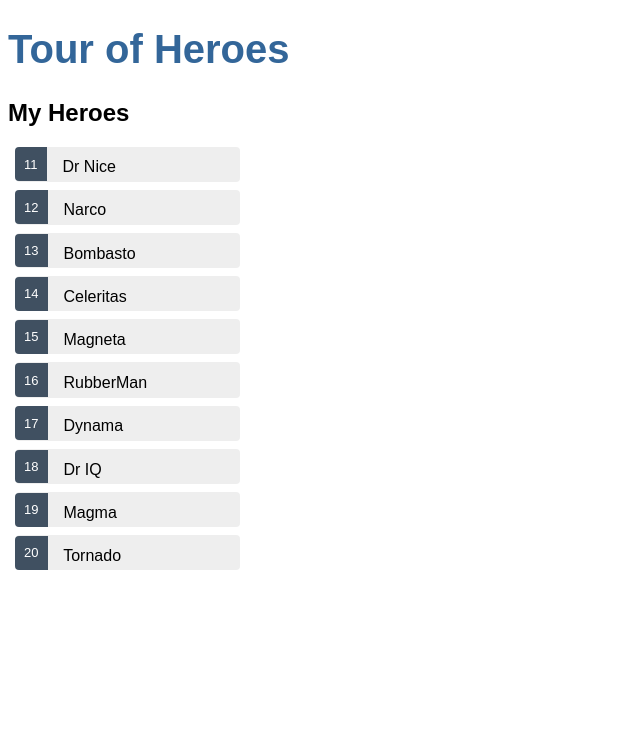
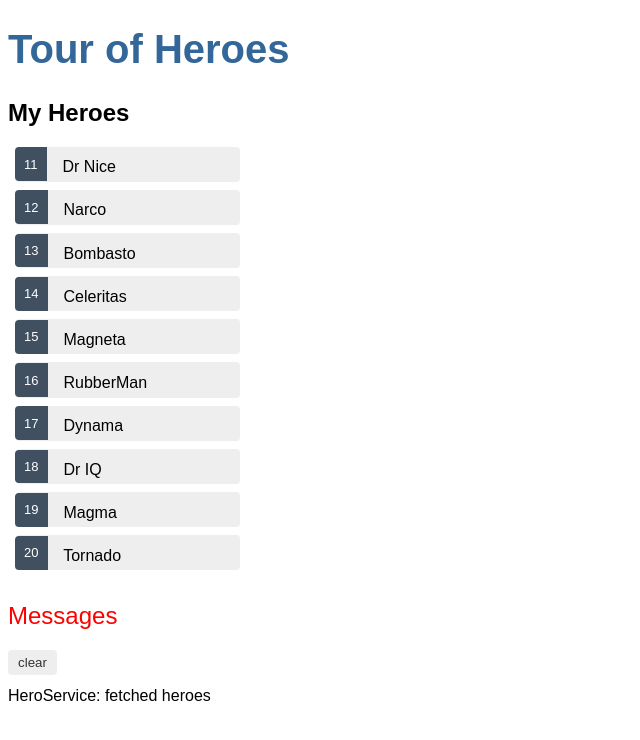
Before and after one commit to ana-db/angularTourOfHeroes, an Angular app: page / in a window 1280 px wide. Shown: the top 740 px of the page, without its empty margins (0-640 px from the left). Built offline with nearby package versions, Linux system fonts and the light colour scheme.

Commit message:
4- Servicio para gestionar los datos del héroe

```diff
--- a/src/app/app.component.html
+++ b/src/app/app.component.html
@@ -1,3 +1,5 @@
 <h1>{{title}}</h1>
 
 <app-heroes></app-heroes>
+
+<app-messages></app-messages>
--- a/src/app/app.module.ts
+++ b/src/app/app.module.ts
@@ -6,12 +6,14 @@ import { AppRoutingModule } from './app-routing.module';
 import { AppComponent } from './app.component';
 import { HeroesComponent } from './heroes/heroes.component';
 import { HeroDetailComponent } from './hero-detail/hero-detail.component';
+import { MessagesComponent } from './messages/messages.component';
 
 @NgModule({
   declarations: [
     AppComponent,
     HeroesComponent,
-    HeroDetailComponent
+    HeroDetailComponent,
+    MessagesComponent
   ],
   imports: [
     BrowserModule,
--- a/src/app/hero-detail/hero-detail.component.html
+++ b/src/app/hero-detail/hero-detail.component.html
@@ -1,6 +1,6 @@
 <!-- IF: para evitar que cuando entramos en la app se rompa porque todavía no tenemos un héroe seleccionado -->
 <div *ngIf="hero">
-    <h2>{{selectedHero.name | uppercase}} Details</h2>
+    <h2>{{hero.name | uppercase}} Details</h2>
     <div>
         <span>id: </span>{{hero.id}}
     </div>
--- /dev/null
+++ b/src/app/hero.service.ts
@@ -0,0 +1,23 @@
+import { Injectable } from '@angular/core';
+import { Hero } from './hero';
+import { HEROES } from './mock-heroes';
+import { Observable, of } from 'rxjs';
+import { MessageService } from './message.service';
+
+@Injectable({
+  providedIn: 'root'
+}) //un provider es algo que puede crear o consumir un servicio
+export class HeroService {
+
+  constructor(private messageService: MessageService) {
+    console.trace('HeroService constructor');
+  } //fin constructor
+
+
+  getHeroes(): Observable<Hero[]> {
+    // TODO: send the message _after_ fetching the heroes
+    this.messageService.add('HeroService: fetched heroes');
+    return of(HEROES);
+  } //of(HEROES) returns an Observable<Hero[]> that emits a single value, the array of mock heroes.
+
+}//fin HeroService
--- a/src/app/heroes/heroes.component.ts
+++ b/src/app/heroes/heroes.component.ts
@@ -1,6 +1,8 @@
 import { Component, OnInit } from '@angular/core';
 import { Hero } from '../hero';
-import { HEROES } from '../mock-heroes';
+//import { HEROES } from '../mock-heroes'; //sustituimos este import por HeroService
+import { HeroService } from '../hero.service';
+import { MessageService } from '../message.service';
 
 @Component({
   selector: 'app-heroes',
@@ -12,16 +14,18 @@ export class HeroesComponent implements OnInit {
   /*si declaraba la variable hero aquí y la inicializaba en el constructor, al cambiar el nombre,
   no se cambiaba a la vez en el h2 */
   //hero: Hero; //declaramos variables/objetos
+  /*
   hero: Hero = {
     id: 1,
     name: 'Windstorm'
   };
+  */
 
-  heroes = HEROES;
+  heroes: Hero[]; //heroes = HEROES; //lo sustituimos porque lo llamamos desde el servicio
   selectedHero: Hero;
 
 
-  constructor() {
+  constructor(private heroService: HeroService){//, private messageService: MessageService) { // +++++++++++++
     console.trace('HeroesComponent constructor');
 
     //incializamos:
@@ -35,11 +39,39 @@ export class HeroesComponent implements OnInit {
 
   ngOnInit(): void {
     console.trace('HeroesComponent ngOnInit');
+    this.getHeroes();
   } //fin ngOnInit
 
 
   onSelect(hero: Hero): void {
     this.selectedHero = hero;
+//    this.messageService.add(`HeroService: Selected hero id=${hero.id}`);  +++++++++++++++++++++
+  } //fin onSelect
+
+
+  //función para recuperar los héroes del servicio:
+  getHeroes(): void {
+    //nos subscribimos porque devuelve un Observable<Hero[]> :
+    this.heroService.getHeroes()
+        .subscribe(heroes => this.heroes = heroes);
   }
 
 } //fin HeroesComponent
+
+
+/* INYECTANDO EL MENSAJE EN EL CONSTRUCTOR SALE ESTE ERROR POR CONSOLA:
+Uncaught Error: Angular JIT compilation failed: '@angular/compiler' not loaded!
+  - JIT compilation is discouraged for production use-cases! Consider AOT mode instead.
+  - Did you bootstrap using '@angular/platform-browser-dynamic' or '@angular/platform-server'?
+  - Alternatively provide the compiler with 'import "@angular/compiler";' before bootstrapping.
+    at getCompilerFacade (core.js:610)
+    at Function.get (core.js:38351)
+    at getNgModuleDef (core.js:2195)
+    at assertNgModuleType (core.js:2933)
+    at compileNgModuleFactory__POST_R3__ (core.js:41373)
+    at PlatformRef.bootstrapModule (core.js:41740)
+    at Module../src/main.ts (main.ts:11)
+    at __webpack_require__ (bootstrap:79)
+    at Object.0 (main.ts:12)
+    at __webpack_require__ (bootstrap:79)
+*/
--- /dev/null
+++ b/src/app/message.service.ts
@@ -0,0 +1,22 @@
+import { Injectable } from '@angular/core';
+
+@Injectable({
+  providedIn: 'root'
+})
+export class MessageService {
+
+  messages: string[] = [];
+
+  constructor() {
+    console.trace('MessageService constructor');
+  } //fin constructor
+
+  add(message: string) {
+    this.messages.push(message);
+  }
+
+  clear() {
+    this.messages = [];
+  }
+
+}
--- /dev/null
+++ b/src/app/messages/messages.component.html
@@ -0,0 +1,15 @@
+<div *ngIf="messageService.messages.length">
+
+    <h2>Messages</h2>
+    <button class="clear"
+            (click)="messageService.clear()">clear</button>
+    <div *ngFor='let message of messageService.messages'> {{message}} </div>
+
+</div>
+
+<!--
+    This template binds directly to the component's messageService:
+    - The *ngIf only displays the messages area if there are messages to show.
+    - An *ngFor presents the list of messages in repeated <div> elements.
+    - An Angular event binding binds the button's click event to MessageService.clear().
+-->
--- /dev/null
+++ b/src/app/messages/messages.component.scss
@@ -0,0 +1,35 @@
+/* MessagesComponent's private CSS styles */
+h2 {
+    color: red;
+    font-family: Arial, Helvetica, sans-serif;
+    font-weight: lighter;
+  }
+  body {
+    margin: 2em;
+  }
+  body, input[text], button {
+    color: crimson;
+    font-family: Cambria, Georgia;
+  }
+
+  button.clear {
+    font-family: Arial;
+    background-color: #eee;
+    border: none;
+    padding: 5px 10px;
+    border-radius: 4px;
+    cursor: pointer;
+    cursor: hand;
+  }
+  button:hover {
+    background-color: #cfd8dc;
+  }
+  button:disabled {
+    background-color: #eee;
+    color: #aaa;
+    cursor: auto;
+  }
+  button.clear {
+    color: #333;
+    margin-bottom: 12px;
+  }
--- /dev/null
+++ b/src/app/messages/messages.component.ts
@@ -0,0 +1,19 @@
+import { Component, OnInit } from '@angular/core';
+import { MessageService } from '../message.service';
+
+@Component({
+  selector: 'app-messages',
+  templateUrl: './messages.component.html',
+  styleUrls: ['./messages.component.scss']
+})
+export class MessagesComponent implements OnInit {
+
+  constructor(public messageService: MessageService) {
+    console.trace('MessagesComponent constructor');
+   }//fin constructor
+
+  ngOnInit(): void {
+    console.trace('MessagesComponent ngOnInit');
+  }//fin ngOnInit
+
+} //fin MessagesComponent
```
